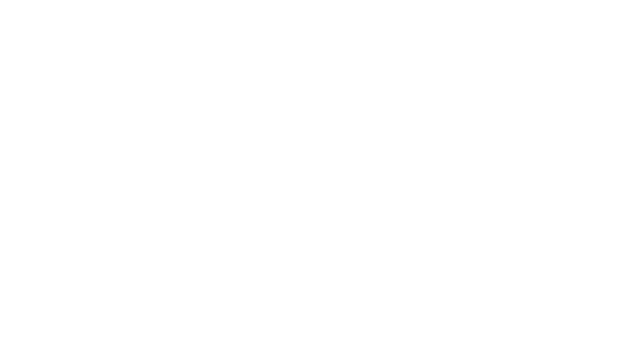
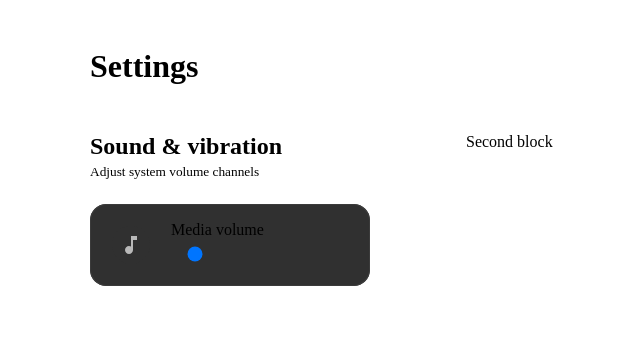
Before and after one commit to nrjshka/gui-chalenges, a website: page settings/index.html in a window 1280 px wide. Shown: the whole page, without its empty margins (222-862 px from the left). Drawn offline with Linux system fonts and the light colour scheme; files whose address does not match are found by name.

Commit message:
Added: settings in form

```diff
--- /dev/null
+++ b/settings/css/index.css
@@ -0,0 +1,139 @@
+@custom-media --motionOK (prefers-reduced-motion: no-preference);
+
+:root {
+  --surface1: lch(10 0 0);
+  --surface2: lch(15 0 0);
+  --surface3: lch(20 0 0);
+  --surface4: lch(25 0 0);
+
+  --text1: lch(95 0 0);
+  --text2: lch(75 0 0);
+
+  --space-xxs: .25rem;
+  --space-xs: .5rem;
+  --space-sm: 1rem;
+  --space-md: 1.5rem;
+  --space-lg: 2rem;
+  --space-xl: 3rem;
+  --space-xxl: 6rem;
+}
+
+* {
+  box-sizing: border-box;
+  margin: 0;
+}
+
+html {
+  block-size: 100%;
+  inline-size: 100%;
+}
+
+main {
+  display: grid;
+  gap: var( --space-xl);
+  place-content: center;
+  padding: var(--space-sm);
+
+  @media (width >= 540px) {
+    & { padding: var(--space-lg); }
+  }
+
+  @media (width >= 800px) {
+    & { padding: var(--space-xl); }
+  }
+}
+
+form {
+  max-width: 89vw;
+  display: grid;
+  gap: var(--space-xl) var(--space-xxl);
+  grid-template-columns: repeat(auto-fit, minmax(min(10ch, 100%), 35ch));
+  align-items: flex-start;
+}
+
+section {
+  display: grid;
+  gap: var(--space-md);
+}
+
+header {
+  display: grid;
+  gap: var(--space-xxs);
+}
+
+fieldset {
+  display: grid;
+  gap: 1px;
+
+  border: 1px solid var(--surface4);
+  border-radius: var(--space-sm);
+  background: var(--surface4);
+
+  padding: 0;
+  margin: 0;
+
+  overflow: hidden;
+
+  transition: box-shadow .3s ease;
+
+  &:focus-within {
+    box-shadow: 0 5px 20px -10px hsl(0 0% 0% / 50%);
+  }
+}
+
+.fieldset-item {
+  background: var(--surface3);
+  transition: background .2s ease;
+
+  display: grid;
+  grid-template-columns: var(--space-lg) 1fr;
+  gap: var(--space-md);
+
+  padding-block: var(--space-sm);
+  padding-inline: var(--space-md);
+
+  &:focus-within {
+    background: var(--surface2);
+
+    & svg {
+      fill: white;
+    }
+  }
+
+  & > picture {
+    block-size: var(--space-xl);
+    inline-size: var(--space-xl);
+    clip-path: circle(40%);
+    display: inline-grid;
+    place-content: center;
+    background: var(--surface3) fixed;
+
+    & svg {
+      fill: var(--text2);
+      block-size: var(--space-md);
+    }
+
+    @media (--motionOK) {
+      & { transition: clip-path .3s ease }
+    }
+  }
+
+  & > :is(picture, input[type="checkbox"]) {
+    place-self: center;
+  }
+}
+
+input[type="range"] {
+  --track-height: .5ex;
+  --trach-fill: 0%;
+  --thumb-size: 3ex;
+  --thumb-offset: -1.25ex;
+  --thumb-hightlight-size: 0px;
+
+  display: block;
+  inline-size: 100%;
+  margin: 1ex 0;
+  appearance: none;
+  background: transparent;
+  outline-offset: 5px;
+}
--- a/settings/index.html
+++ b/settings/index.html
@@ -13,6 +13,40 @@
     <link rel="stylesheet" href="css/index.css">
 	</head>
 	<body>
+    <main>
+      <h1>Settings</h1>
+      <form>
+        <section>
+          <header>
+            <h2>Sound & vibration</h2>
+            <small>Adjust system volume channels</small>
+          </header>
+
+          <fieldset>
+            <div class="fieldset-item">
+              <picture aria-hidden="false">
+                <svg viewBox="0 0 24 24">
+                  <title>A note icon</title>
+                  <path d="M12 3v10.55c-.59-.34-1.27-.55-2-.55-2.21 0-4 1.79-4 4s1.79 4 4 4 4-1.79 4-4V7h4V3h-6z"/>
+                </svg>
+              </picture>
+
+              <div class="input-stack">
+                <label aria-hidden="true" id="media-volume" for="media-volume">
+                  Media volume
+                </label>
+
+                <input name="media-volume" aria-labelledby="media-volume" type="range" value="1" max="10">
+              </div>
+            </div>
+          </fieldset>
+        </section>
+
+        <section>
+          Second block
+        </section>
+      </form>
+    </main>
 
     <script type="module" defer src="./js/index.js"></script>
 	</body>
```
Also changed, not shown: settings/style.css (deleted, +0 -8 lines).
